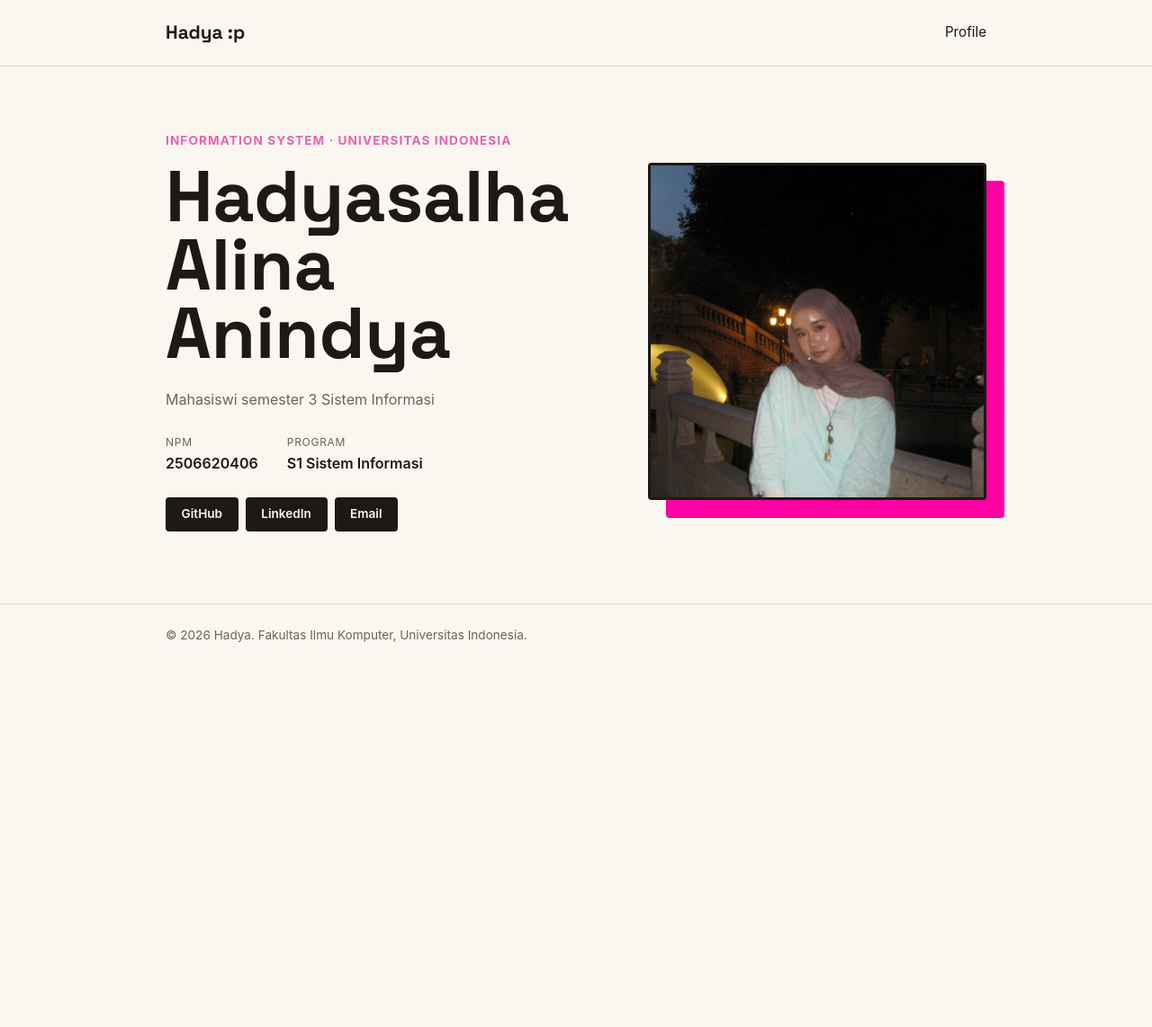
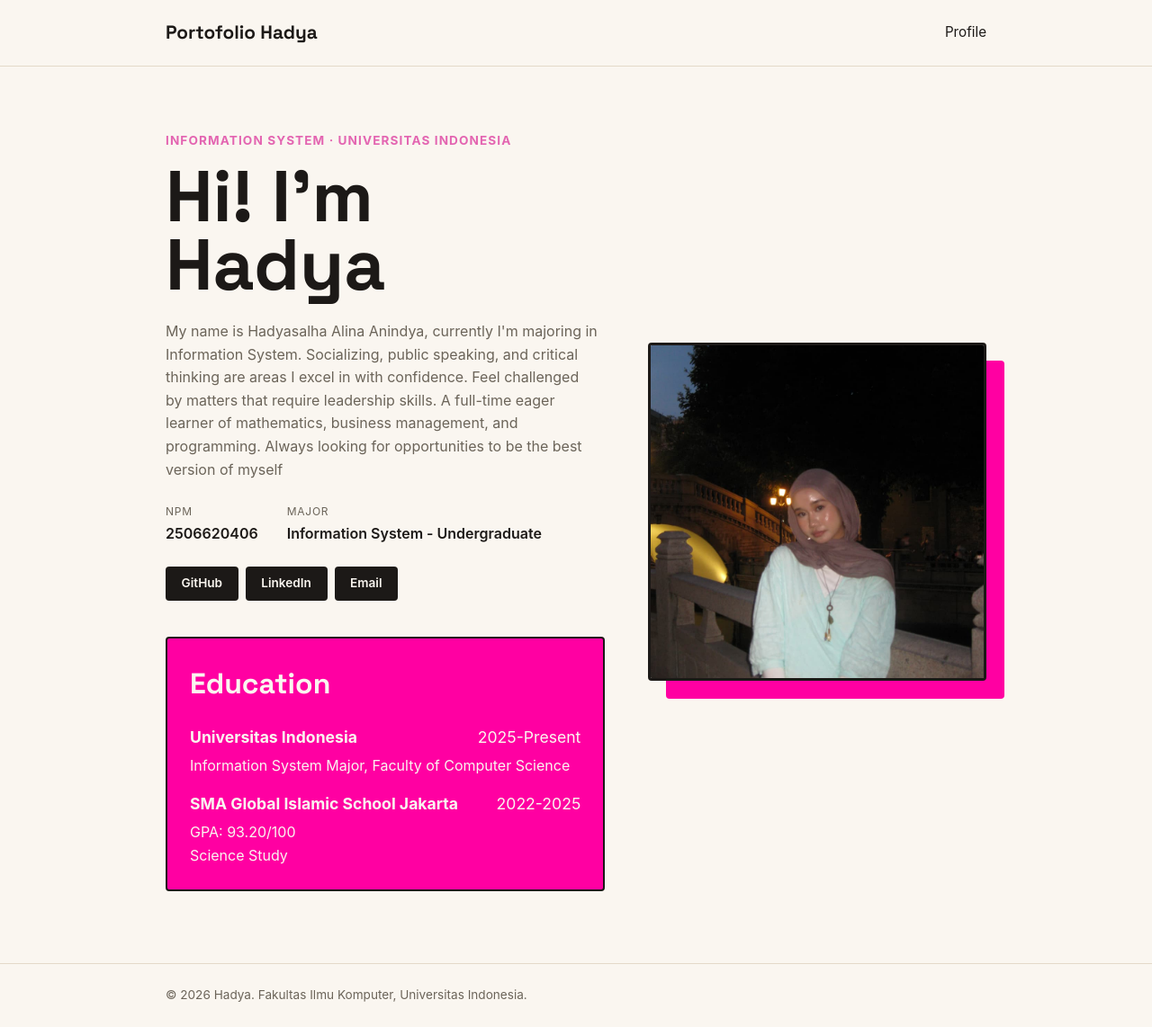
Before and after one commit to hadyasalhaanindya-del/myportofolio, a Django app: page / in a window 1280 px wide. Shown: the whole page at 90% size. Before the commit the page ends 714 px from the top, so only its background shows below. Run offline with Django 5.2, Linux system fonts and the light colour scheme.

Commit message:
Perubahan Isi, Penambahan Education

```diff
--- a/static/css/style.css
+++ b/static/css/style.css
@@ -141,6 +141,34 @@ h1, .brand {
     background-color: var(--accent);
 }
 
+.education {
+    margin-top: 40px;
+    padding: 25px;
+    color: var(--paper);
+    background-color: var(--accent);
+    border: 2px solid var(--ink);
+    border-radius: var(--radius);
+}
+
+.education h1 {
+    font-size: 2rem;
+    margin-bottom: 20px;
+}
+
+.education h2 {
+    font-size: 1.1rem;
+    margin-top: 15px;
+}
+
+.education h2 span {
+    float: right;
+    font-weight: normal;
+}
+
+.education p {
+    margin-top: 5px;
+}
+
 .hero-photo {
     grid-area: photo;
     align-self: center;
@@ -176,6 +204,7 @@ h1, .brand {
     border-top: 1px solid var(--line);
 }
 
+
 @media (max-width: 600px) {
     .hero-grid {
         grid-template-columns: 1fr;
--- a/templates/index.html
+++ b/templates/index.html
@@ -14,7 +14,7 @@
 <body>
     <header class="site-header">
         <div class="container">
-            <a href="#profile" class="brand">Hadya :p</a>
+            <a href="#profile" class="brand">Portofolio Hadya</a>
             <nav>
                 <a href="#profile">Profile</a>
             </nav>
@@ -26,22 +26,22 @@
             <div class="container hero-grid">
                 <div class="hero-identity">
                     <p class="hero-kicker">Information System &middot; Universitas Indonesia</p>
-                    <h1>Hadyasalha Alina Anindya</h1>
+                    <h1>Hi! I'm Hadya</h1>
                 </div>
                 <div class="hero-photo">
                     <div class="photo-block"></div>
                     <img class="avatar" src="{% static 'img/hadya.jpeg' %}" alt="Photo of Hadya">
                 </div>
                 <div class="hero-details">
-                    <p class="bio">Mahasiswi semester 3 Sistem Informasi</p>
+                    <p class="bio">My name is Hadyasalha Alina Anindya, currently I'm majoring in Information System. Socializing, public speaking, and critical thinking are areas I excel in with confidence. Feel challenged by matters that require leadership skills. A full-time eager learner of  mathematics, business management, and programming. Always looking for opportunities to be the best version of myself</p>
                     <dl class="meta-list">
                         <div class="meta-row">
                             <dt>NPM</dt>
                             <dd>2506620406</dd>
                         </div>
                         <div class="meta-row">
-                            <dt>Program</dt>
-                            <dd>S1 Sistem Informasi</dd>
+                            <dt>Major</dt>
+                            <dd>Information System - Undergraduate</dd>
                         </div>
                     </dl>
                     <div class="social-links">
@@ -49,8 +49,23 @@
                         <a href="https://www.linkedin.com/in/hadyasalha-alina-anindya-223949378/" class="social-link">LinkedIn</a>
                         <a href="hadyasalha.anindya@gmail.com" class="social-link">Email</a>
                     </div>
+                    <div class="education">
+                        <h1>Education</h1>
+                        <h2>
+                            Universitas Indonesia
+                            <span>2025-Present</span>
+                        </h2>
+                        <p>Information System Major, Faculty of Computer Science</p>
+
+                        <h2>
+                            SMA Global Islamic School Jakarta
+                            <span>2022-2025</span>
+                        </h2>
+                        <p>GPA: 93.20/100<br>Science Study</p>
                 </div>
-            </div>
+
+            </div><!-- hero-details-->
+            </div><!-- container hero-grid-->
         </section>
     </main>
 
```
